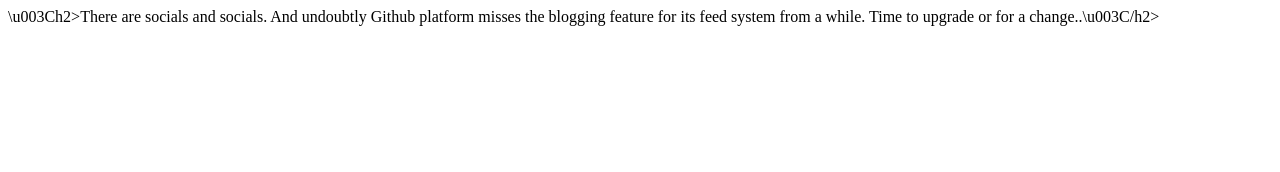
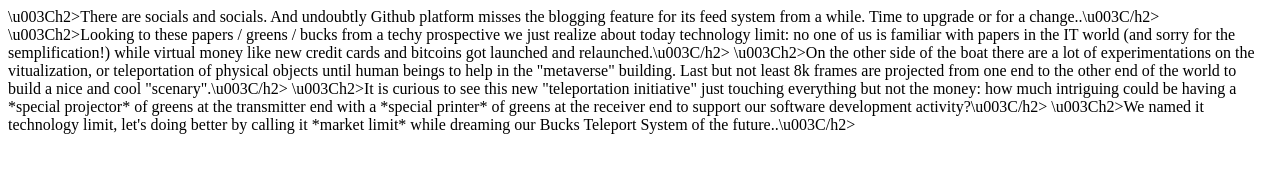
Before and after one commit to par7133/NewIdeas.cafe, a plain HTML site: page index-lt.html in a window 1280 px wide. Drawn offline with Linux system fonts and the light colour scheme.

Commit message:
Add files via upload

```diff
--- a/index-lt.html
+++ b/index-lt.html
@@ -33,4 +33,16 @@
 
   </lt-content>
 
+  <lt-content>
+
+    \u003Ch2>Looking to these papers / greens / bucks from a techy prospective we just realize about today technology limit: no one of us is familiar with papers in the IT world (and sorry for the semplification!) while virtual money like new credit cards and bitcoins got launched and relaunched.\u003C/h2>
+
+    \u003Ch2>On the other side of the boat there are a lot of experimentations on the vitualization, or teleportation of physical objects until human beings to help in the "metaverse" building. Last but not least 8k frames are projected from one end to the other end of the world to build a nice and cool "scenary".\u003C/h2>
+
+    \u003Ch2>It is curious to see this new "teleportation initiative" just touching everything but not the money: how much intriguing could be having a *special projector* of greens at the transmitter end with a *special printer* of greens at the receiver end to support our software development activity?\u003C/h2>
+
+    \u003Ch2>We named it technology limit, let's doing better by calling it *market limit* while dreaming our Bucks Teleport System of the future..\u003C/h2>
+
+  </lt-content>
+
 </body>
```
